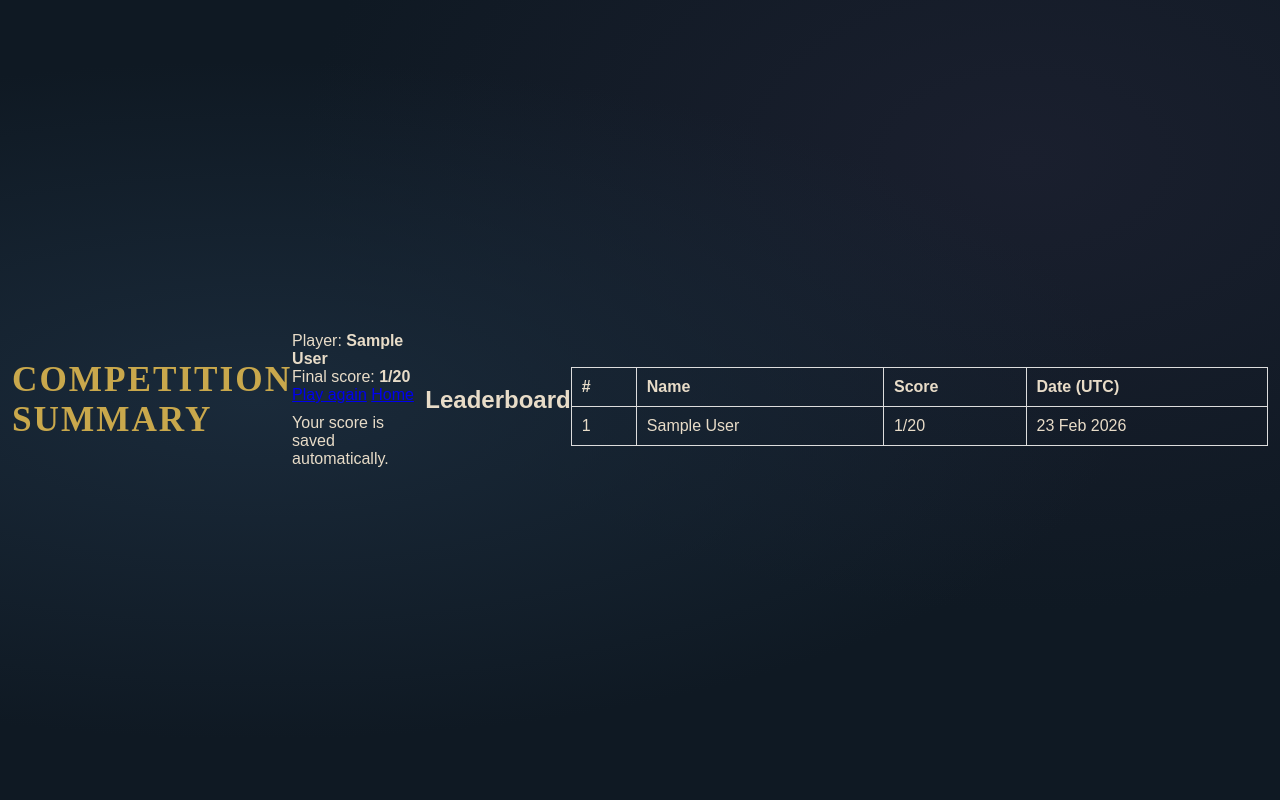
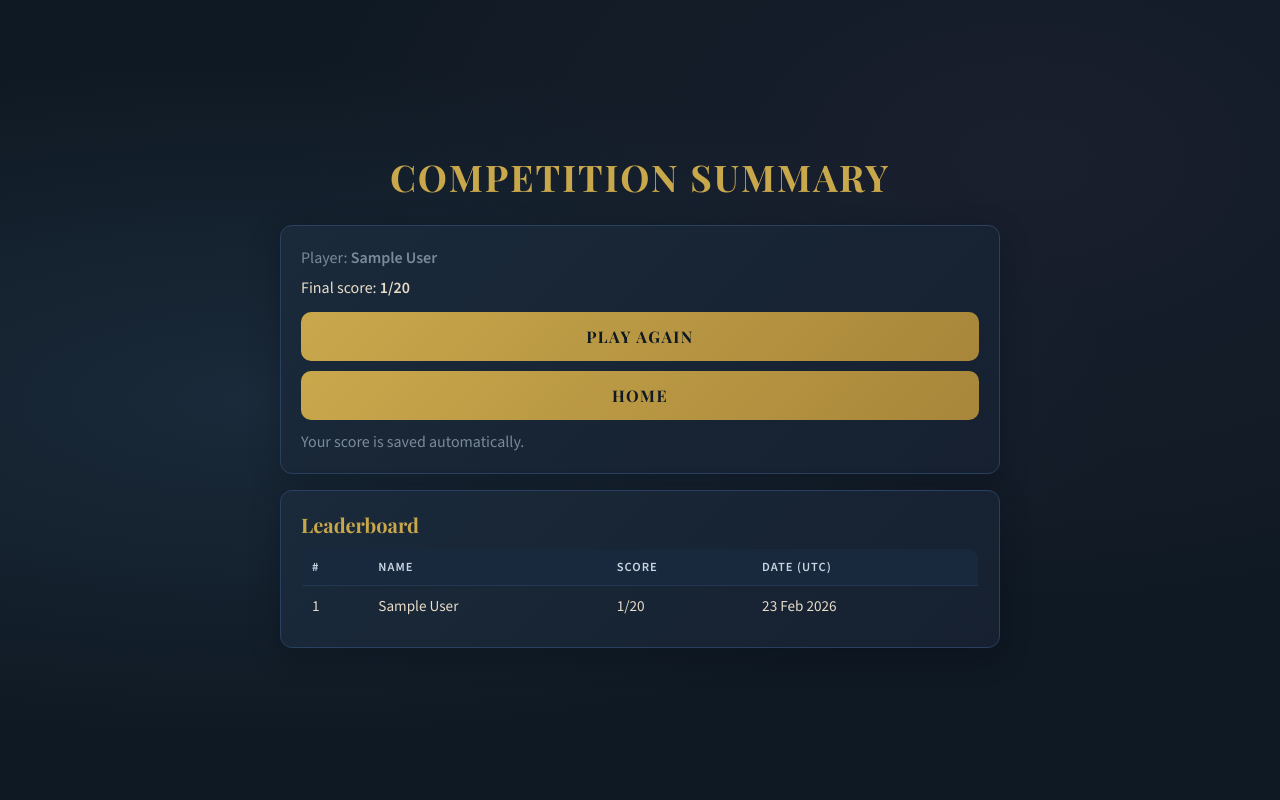
Before and after one commit to alistairhmparker/country-quiz, a Flask app: page /competition/summary in a window 1280 px wide. Run offline with Flask 3, Linux system fonts and the light colour scheme; the visitor is signed in with stand-in values (Sample User, id 1); data comes from the database, SQL or seed files in the repository.

Commit message:
Improve visual styling and layout consistency across pages

```diff
--- a/templates/_shared_style.html
+++ b/templates/_shared_style.html
@@ -1,24 +1,37 @@
+<link href="https://fonts.googleapis.com/css2?family=Playfair+Display:wght@700&family=Source+Sans+3:wght@400;600&display=swap" rel="stylesheet">
 <style>
     * { margin: 0; padding: 0; box-sizing: border-box; }
 
+    :root {
+        --bg-deep: #0f1923;
+        --bg-card: #162030;
+        --bg-card-soft: #1a2a3a;
+        --border: #2a4060;
+        --text: #e8dcc8;
+        --muted: #7a8a9a;
+        --gold: #c9a84c;
+    }
+
     body {
-        background-color: #0f1923;
+        background-color: var(--bg-deep);
         background-image: radial-gradient(ellipse at 20% 50%, #1a2a3a 0%, transparent 60%),
-                            radial-gradient(ellipse at 80% 20%, #1a1f2e 0%, transparent 50%);
+                          radial-gradient(ellipse at 80% 20%, #1a1f2e 0%, transparent 50%);
         min-height: 100vh;
         display: flex;
         align-items: center;
         justify-content: center;
         font-family: 'Source Sans 3', sans-serif;
-        color: #e8dcc8;
-        padding: 12px;
+        color: var(--text);
+        padding: 16px;
     }
 
     .container {
         width: 100%;
-        max-width: 580px;
+        max-width: 760px;
         padding: 20px;
         animation: fadeIn 0.8s ease;
+        display: grid;
+        gap: 16px;
     }
 
     @keyframes fadeIn {
@@ -26,153 +39,162 @@
         to { opacity: 1; transform: translateY(0); }
     }
 
-    .header {
-        text-align: center;
-        margin-bottom: 40px;
-    }
-
-    .globe {
-        font-size: 48px;
-        display: block;
-        margin-bottom: 12px;
-        animation: spin 20s linear infinite;
-    }
-
-    @keyframes spin {
-        0%, 100% { transform: rotateY(0deg); }
-        50% { transform: rotateY(180deg); }
-    }
+    .header { text-align: center; margin-bottom: 8px; }
 
     h1 {
         font-family: 'Playfair Display', serif;
-        font-size: 2.2rem;
-        color: #c9a84c;
+        font-size: clamp(1.8rem, 4.4vw, 2.3rem);
+        color: var(--gold);
         letter-spacing: 2px;
         text-transform: uppercase;
     }
 
+    h2 {
+        font-family: 'Playfair Display', serif;
+        font-size: 1.25rem;
+        color: var(--gold);
+        margin-bottom: 10px;
+    }
+
+    .muted { color: var(--muted); line-height: 1.45; }
+
     .subtitle {
         font-size: 0.85rem;
-        color: #7a8a9a;
+        color: var(--muted);
         letter-spacing: 3px;
         text-transform: uppercase;
         margin-top: 6px;
     }
 
-    .country-card {
-        background: linear-gradient(135deg, #1a2a3a, #162030);
-        border: 1px solid #2a4060;
+    .card {
+        background: linear-gradient(135deg, var(--bg-card-soft), var(--bg-card));
+        border: 1px solid var(--border);
         border-radius: 12px;
-        padding: 28px;
-        margin-bottom: 24px;
-        text-align: center;
-        position: relative;
-        overflow: hidden;
+        padding: 20px;
+        box-shadow: 0 8px 30px rgba(2, 8, 15, 0.25);
     }
 
-    .country-card::before {
-        content: '';
-        position: absolute;
-        top: -50%;
-        left: -50%;
-        width: 200%;
-        height: 200%;
-        background: radial-gradient(circle, rgba(201,168,76,0.05) 0%, transparent 60%);
-        pointer-events: none;
-    }
+    .grid { display: grid; gap: 14px; }
 
-    .country-label {
-        font-size: 0.75rem;
-        letter-spacing: 4px;
-        text-transform: uppercase;
-        color: #7a8a9a;
-        margin-bottom: 8px;
-    }
-
-    .country-name {
-        font-family: 'Playfair Display', serif;
-        font-size: 2rem;
-        color: #c9a84c;
-    }
-
-    .questions {
-        display: flex;
-        flex-direction: column;
-        gap: 16px;
-        margin-bottom: 28px;
-    }
-
-    .question {
-        background: #162030;
-        border: 1px solid #2a4060;
-        border-radius: 10px;
-        padding: 18px 22px;
-        transition: border-color 0.2s;
-    }
-
-    .question:focus-within { border-color: #c9a84c; }
-
-    .question label {
-        display: block;
-        font-size: 0.75rem;
-        letter-spacing: 3px;
-        text-transform: uppercase;
-        color: #7a8a9a;
-        margin-bottom: 10px;
-    }
-
-    .question input {
+    .button,
+    .btn,
+    button[type="submit"],
+    .submit-btn {
+        display: inline-block;
         width: 100%;
-        background: transparent;
-        border: none;
-        border-bottom: 1px solid #2a4060;
-        color: #e8dcc8;
-        font-size: 1.1rem;
-        font-family: 'Source Sans 3', sans-serif;
-        padding: 6px 0;
-        outline: none;
-        transition: border-color 0.2s;
-    }
-
-    .question input:focus { border-bottom-color: #c9a84c; }
-    .question input::placeholder { color: #3a5070; }
-
-    .submit-btn {
-        width: 100%;
-        padding: 16px;
-        background: linear-gradient(135deg, #c9a84c, #a8863a);
-        color: #0f1923;
+        text-align: center;
+        padding: 14px 16px;
+        background: linear-gradient(135deg, var(--gold), #a8863a);
+        color: var(--bg-deep);
         border: none;
         border-radius: 10px;
         font-family: 'Playfair Display', serif;
-        font-size: 1.1rem;
+        font-size: 1rem;
         font-weight: 700;
-        letter-spacing: 2px;
+        letter-spacing: 1.5px;
         text-transform: uppercase;
         cursor: pointer;
         transition: transform 0.15s, box-shadow 0.15s, opacity 0.15s;
+        text-decoration: none;
     }
 
+    .button:hover,
+    .btn:hover,
+    button[type="submit"]:hover,
     .submit-btn:hover {
         transform: translateY(-2px);
         box-shadow: 0 8px 25px rgba(201,168,76,0.3);
     }
 
-    .submit-btn:active { transform: translateY(0); }
-    .submit-btn[disabled] { opacity: 0.6; cursor: not-allowed; box-shadow: none; transform: none; }
+    a { color: #d6bc77; }
+    a:hover { color: #f0dca2; }
+
+    .actions {
+        display: grid;
+        gap: 10px;
+    }
+
+    .row { display: grid; grid-template-columns: 1fr 1fr; gap: 10px; }
+
+    label {
+        display: block;
+        font-size: 0.75rem;
+        letter-spacing: 2px;
+        text-transform: uppercase;
+        color: var(--muted);
+        margin-bottom: 8px;
+    }
+
+    input {
+        width: 100%;
+        background: #132033;
+        border: 1px solid var(--border);
+        border-radius: 10px;
+        color: var(--text);
+        font-size: 1rem;
+        font-family: 'Source Sans 3', sans-serif;
+        padding: 12px;
+        outline: none;
+        transition: border-color 0.2s;
+    }
+
+    input:focus { border-color: var(--gold); }
+
+    .error {
+        margin: 10px 0;
+        background: rgba(201, 80, 76, 0.15);
+        border: 1px solid #c9504c;
+        color: #f0b7b5;
+        border-radius: 10px;
+        padding: 10px 12px;
+    }
+
+    table {
+        width: 100%;
+        border-collapse: collapse;
+        border: 1px solid var(--border);
+        border-radius: 10px;
+        overflow: hidden;
+        font-size: 0.95rem;
+    }
+
+    th, td {
+        padding: 10px;
+        border-bottom: 1px solid rgba(42,64,96,0.65);
+        text-align: left;
+    }
+
+    thead th {
+        background: #18283d;
+        color: #c9d5e2;
+        font-size: 0.78rem;
+        letter-spacing: 1px;
+        text-transform: uppercase;
+    }
+
+    tbody tr:nth-child(even) { background: rgba(22,32,48,0.75); }
 
     .stats-bar {
         display: flex;
         justify-content: space-between;
         gap: 10px;
-        background: #162030;
-        border: 1px solid #2a4060;
+        background: var(--bg-card);
+        border: 1px solid var(--border);
         border-radius: 10px;
         padding: 12px 16px;
-        margin-bottom: 24px;
         font-size: 0.85rem;
-        color: #7a8a9a;
+        color: var(--muted);
         letter-spacing: 1px;
         flex-wrap: wrap;
     }
+
+    .comp-banner { font-size: 0.95rem; }
+    .comp-dots { margin-top: 8px; color: var(--gold); letter-spacing: 4px; }
+
+    .ok { font-size: 1.1rem; }
+
+    @media (max-width: 640px) {
+        .container { padding: 12px; }
+        .row { grid-template-columns: 1fr; }
+    }
 </style>
--- a/templates/competition_summary.html
+++ b/templates/competition_summary.html
@@ -7,49 +7,52 @@
     {% include "_shared_style.html" %}
   </head>
   <body>
+    <div class="container">
+      <div class="header">
         <h1>Competition Summary</h1>
+      </div>
 
       <div class="card">
         <p class="muted">
           Player: <strong>{{ comp_name }}</strong>
         </p>
-      <p>
+        <p style="margin-top: 8px;">
           Final score: <strong>{{ comp_score }}/20</strong>
         </p>
 
-      <div class="actions">
+        <div class="actions" style="margin-top: 14px;">
             <a class="btn" href="{{ url_for('competition_start') }}">Play again</a>
             <a class="btn" href="{{ url_for('landing') }}">Home</a>
         </div>
+
         <p class="muted" style="margin-top:10px;">Your score is saved automatically.</p>
-
-
       </div>
 
-
       {% if leaderboard %}
+        <div class="card">
           <h2>Leaderboard</h2>
-    <table style="width:100%; border-collapse:collapse; margin-top:12px;">
+          <table>
             <thead>
               <tr>
-          <th style="border:1px solid #ddd; padding:10px; text-align:left;">#</th>
-          <th style="border:1px solid #ddd; padding:10px; text-align:left;">Name</th>
-          <th style="border:1px solid #ddd; padding:10px; text-align:left;">Score</th>
-          <th style="border:1px solid #ddd; padding:10px; text-align:left;">Date (UTC)</th>
+                <th>#</th>
+                <th>Name</th>
+                <th>Score</th>
+                <th>Date (UTC)</th>
               </tr>
             </thead>
             <tbody>
               {% for e in leaderboard %}
               <tr>
-          <td style="border:1px solid #ddd; padding:10px;">{{ loop.index }}</td>
-          <td style="border:1px solid #ddd; padding:10px;">{{ e.name }}</td>
-          <td style="border:1px solid #ddd; padding:10px;">{{ e.score }}/20</td>
-          <td style="border:1px solid #ddd; padding:10px;">{{ e.played_at }}</td>
+                <td>{{ loop.index }}</td>
+                <td>{{ e.name }}</td>
+                <td>{{ e.score }}/20</td>
+                <td>{{ e.played_at }}</td>
               </tr>
               {% endfor %}
             </tbody>
           </table>
+        </div>
       {% endif %}
-
+    </div>
   </body>
 </html>
```
Also changed, not shown: templates/competition_results.html (+9 -1 lines), templates/competition_start.html (+9 -3 lines), templates/index.html (+8 -117 lines), templates/landing.html (+12 -5 lines), templates/stats.html (+8 -3 lines). Lines whose indentation alone changed are shown as unchanged.
